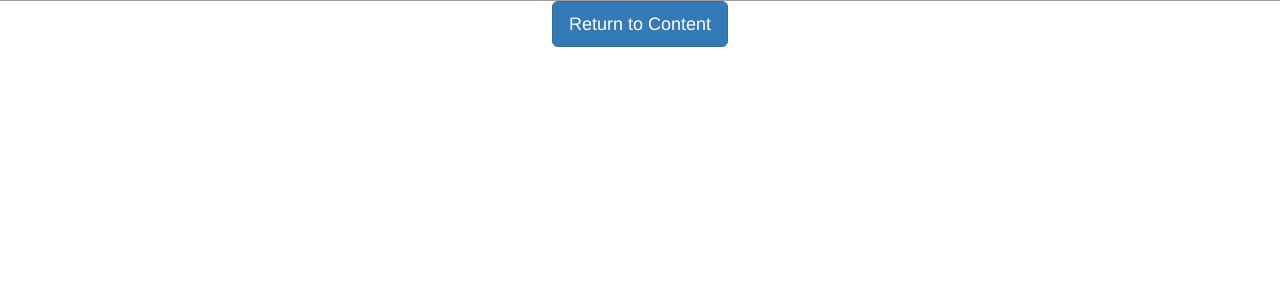
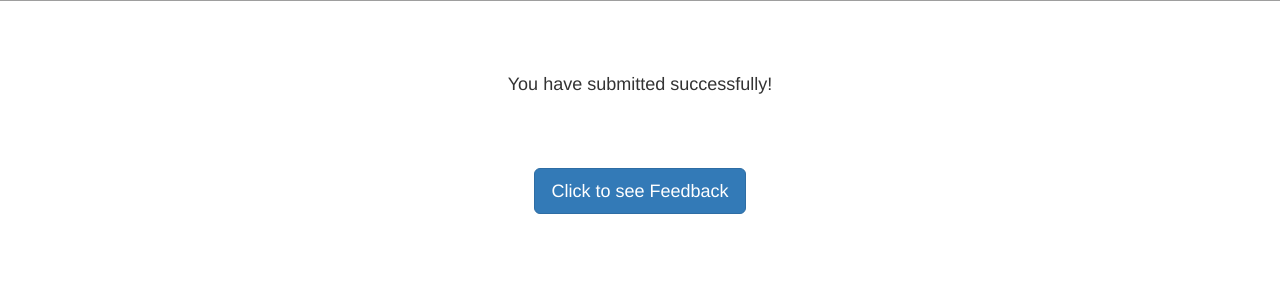
Before and after one commit to danielchegwidden/peaks-and-troughs, a Flask app: template app/templates/feedback.html in a window 1280 px wide. Shown: the part 151-442 px from the top of the page. Run offline with Flask 2, Linux system fonts and the light colour scheme; the template is opened without the code that fills it, so the values that code supplies are empty; parts of the project's set-up code (start-up, migrations or seed data) failed here and were passed over; some libraries are stand-ins or nearby versions; grey boxes are pictures that could not be loaded.

Commit message:
feedback changes

```diff
--- a/app/templates/feedback.html
+++ b/app/templates/feedback.html
@@ -1,8 +1,122 @@
 {% extends "base.html" %}
 
 {% block app_content %}
+    <style>
+        table {
+        font-family: arial, sans-serif;
+        border-collapse: collapse;
+        width: 100%;
+        }
 
-    <section>
+        td, th {
+        border: 1px solid #dddddd;
+        text-align: center;
+        padding: 8px;
+        }
+
+        tr:nth-child(even) {
+        background-color: #dddddd;
+        }
+
+        .squares {
+        display: flex;
+        justify-content: center;
+        }
+
+        .icon1, .icon2, .icon3 {
+            width: 200px;
+            height: 200px;
+            background: #F5F8FA;
+        }
+
+        .icon1,.icon2,.icon3 {
+        margin-right: 10%;
+        border-style: ridge;
+        display: flex;
+        align-items: center;
+        justify-content: center;
+        }
+
+
+
+    </style>
+    <script src="https://use.fontawesome.com/releases/v5.15.3/js/all.js" crossorigin="anonymous"></script>
+    <script>
+    function show_feedback(){
+        let feedback = document.getElementsByClassName('feedback');
+        let finish = document.getElementsByClassName('finish');
+        for (i = 0; i < finish.length; i++) {
+            if (finish[i].style.display !== 'none'){
+                finish[i].style.display = 'none';
+            }
+        }
+        for (i = 0; i < feedback.length; i++) {
+            if (feedback[i].style.display === 'none'){
+            feedback[i].style.display='block'
+        }
+        }
+    };
+    </script>
+
+    <section class="finish" style="display: block;">
+        <div class="container text-center" style="margin-top: 5%;">
+            <h4>
+                You have submitted successfully!
+            </h4>
+        </div>
+        <div class="container text-center" style="margin-top: 5%;">
+            <a>
+                <button type="button" class="btn btn-primary btn-lg" onclick="show_feedback()">Click to see Feedback</button>
+            </a>
+        </div>
+    </section>
+    <section class="feedback" style="display: none;">
+        <div class="container">
+            <table>
+                <tr>
+                    <th>Total Attempt</th>
+                    <th>Average Score</th>
+                    <th>Max Score</th>
+                </tr>
+                <tr>
+                    <td>1</td>
+                    <td>4</td>
+                    <td>4</td>
+                </tr>
+            </table>
+        </div>
+        <div class="container row">
+
+            <div class="squares col-lg-4">
+                <div class="icon1">
+                   <p>Icon1</p>
+                </div>
+            </div>
+            <div class="squares col-lg-4">
+                <div class="icon2">
+                   <p>Icon</p>
+                </div>
+            </div>
+            <div class="squares col-lg-4">
+                <div class="icon3">
+                    <p>Icon</p>
+                </div>
+            </div>
+
+        </div>
+        <div class="container">
+            <h4>Latest Result: </h4>
+            <p>Q1: In 2001 when Enron collapsed under a $40 billion accounting scandal, shareholders had to pay which of the following?</p>
+            <p>{% if latest.question_1_result %}<i class="fas fa-check fa-fw"></i>{% else %}<i class="fas fa-times fa-fw"></i>{% endif %} Your choice:</p>
+            <p>Q2: Which of the following is not an example of a derivative product?</p>
+            <p><i class="fas fa-check fa-fw"></i> Your choice:</p>
+            <p>Q3: In which of the following cryptocurrencies can you find the Nyan Cat animation embedded on the blockchain?</p>
+            <p><i class="fas fa-check fa-fw"></i> Your choice:</p>
+            <p>Q4: The people who had their entire savings wiped out by Bernie Madoff faced which of the following risks?</p>
+            <p><i class="fas fa-check fa-fw"></i> Your choice:</p>
+            <p>Q5: Which of the following did not contribute to the 2008 Financial Crisis?</p>
+            <p><i class="fas fa-check fa-fw"></i> Your choice:</p>
+        </div>
         <div class="container text-center">
             <a href="{{ url_for('learn') }}">
                 <button type="button" class="btn btn-primary btn-lg">Return to Content</button>
```
